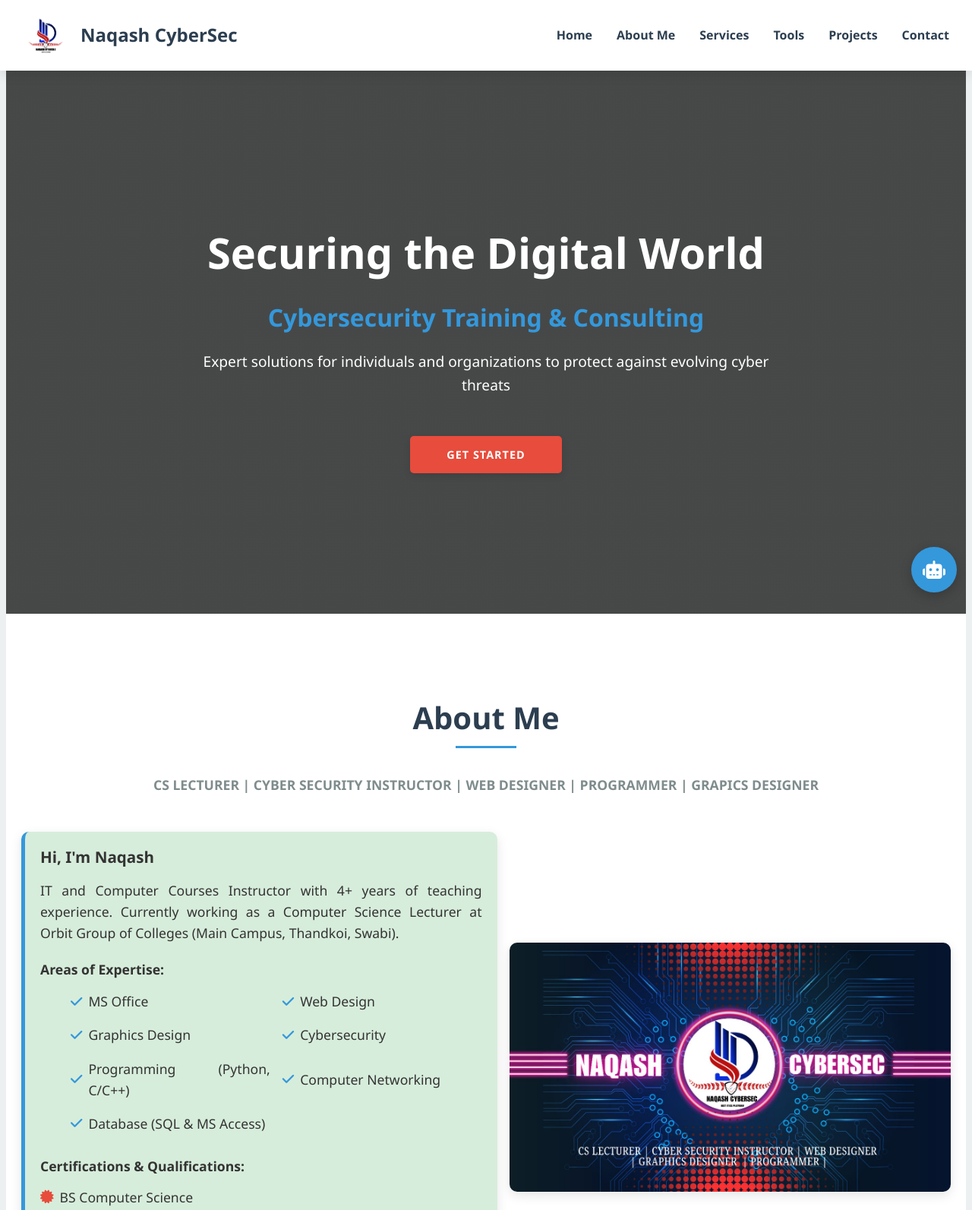
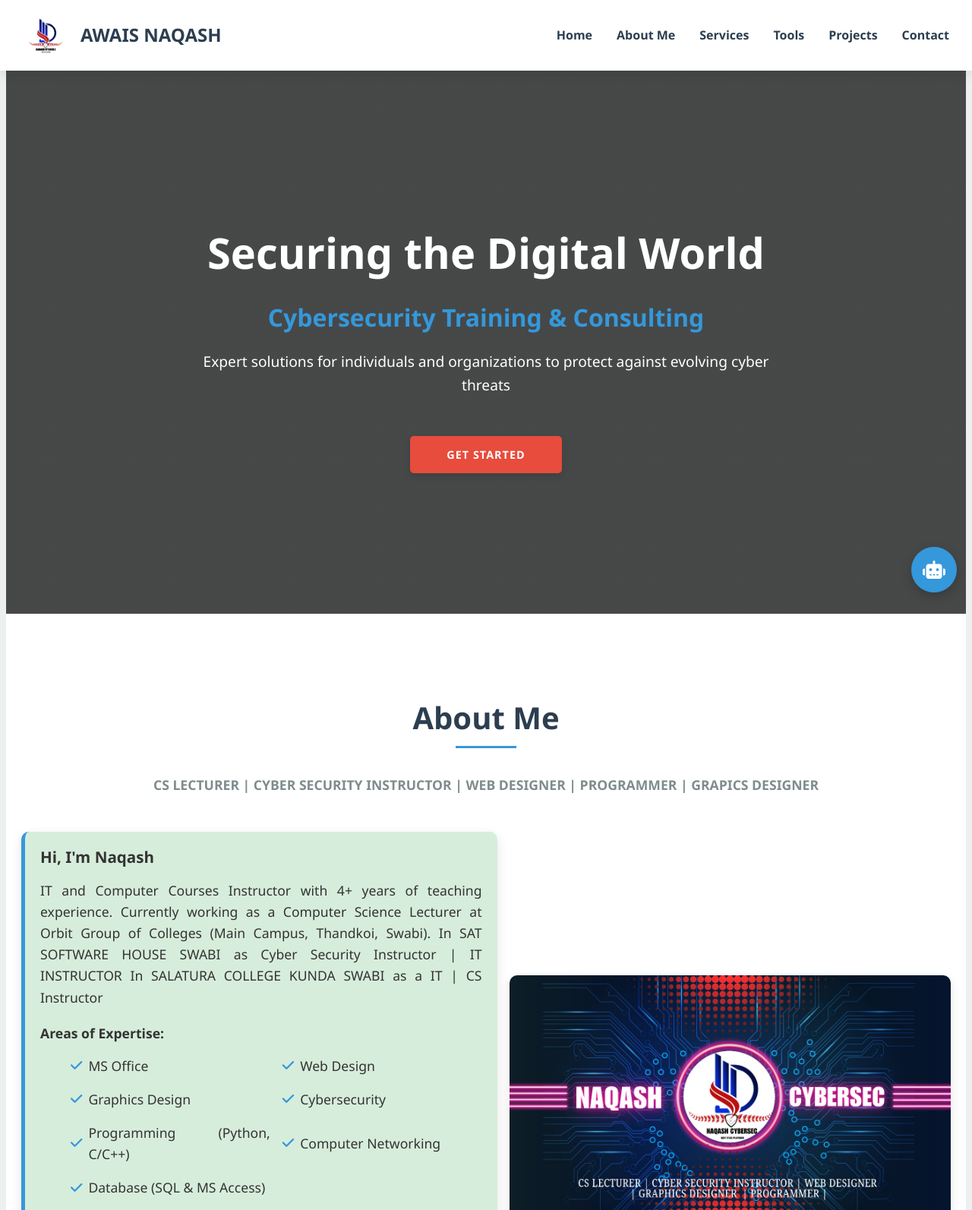
Before and after one commit to awaisqarni1223/naqashcybersec.github.io, a plain HTML site: page index.html in a window 1280 px wide. Shown: the top 1593 px of the page at 76% size. Drawn offline with Linux system fonts and the light colour scheme.

Commit message:
Update index.html

```diff
--- a/index.html
+++ b/index.html
@@ -15,7 +15,7 @@
     <header class="header">
       <div class="logo-container">
         <img src="assets/logo.png" alt="Naqash CyberSec Logo" class="logo" />
-        <h1>Naqash CyberSec</h1>
+        <h1>AWAIS NAQASH</h1>
       </div>
       <nav class="nav-menu">
         <ul>
@@ -69,6 +69,8 @@
             IT and Computer Courses Instructor with 4+ years of teaching
             experience. Currently working as a Computer Science Lecturer at
             Orbit Group of Colleges (Main Campus, Thandkoi, Swabi).
+            In SAT SOFTWARE HOUSE SWABI as Cyber Security Instructor | IT INSTRUCTOR
+            In SALATURA COLLEGE KUNDA SWABI as a IT | CS Instructor
           </p>
 
           <h4>Areas of Expertise:</h4>
```
